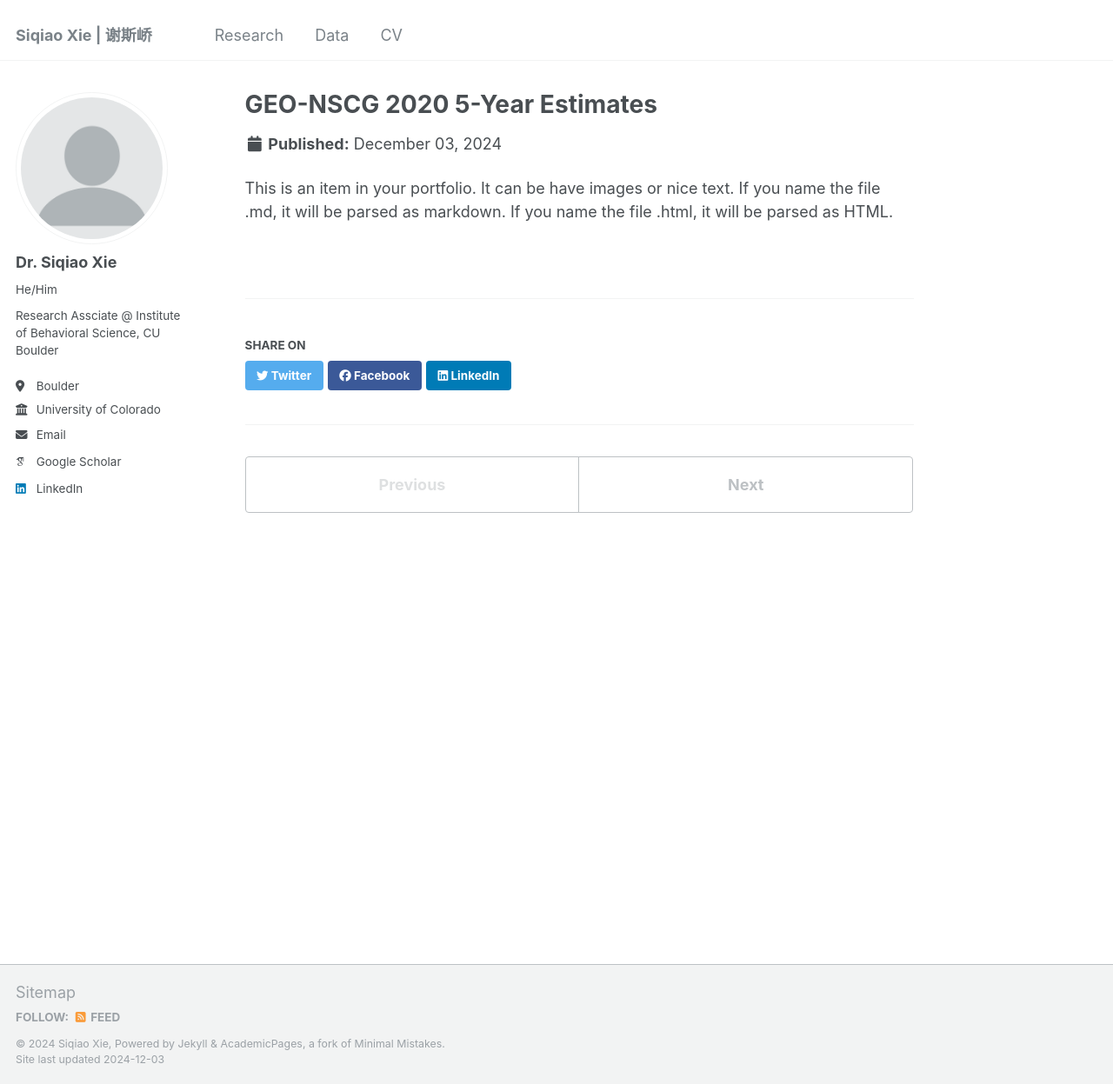
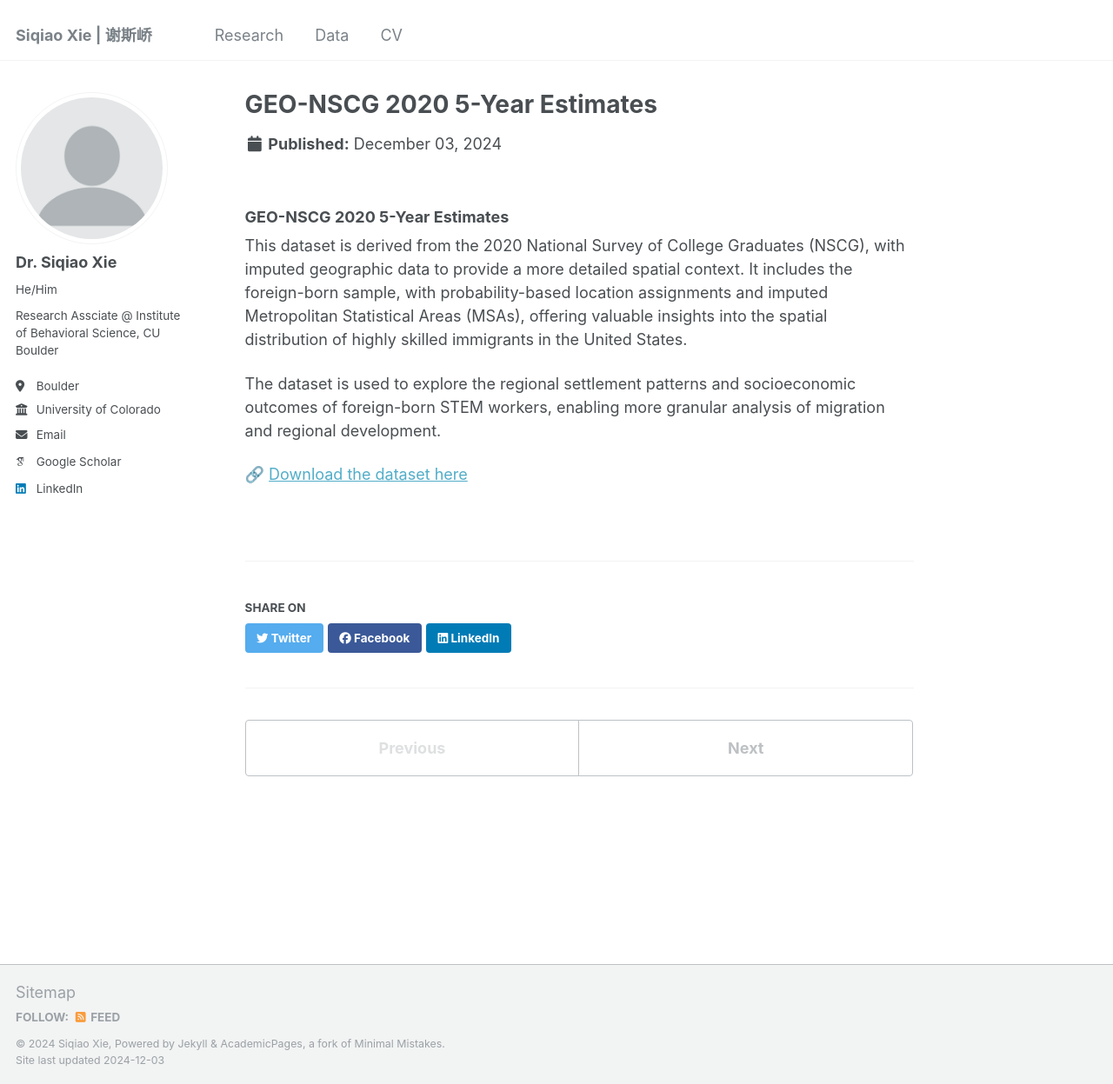
Before and after one commit to xiesiqiao/xiesiqiao.github.io, a Jekyll site: the page built from _portfolio/portfolio-1.md, in a window 1280 px wide and 1247 px high. Shown: the whole window at 87% size. Built offline with Jekyll 4.4.1, drawn with Linux system fonts in a browser that asks for light colours; some web fonts are replaced.

Commit message:
Update portfolio-1.md

```diff
--- a/_portfolio/portfolio-1.md
+++ b/_portfolio/portfolio-1.md
@@ -4,4 +4,10 @@ excerpt: "Foreign-born sample in the NSCG 2020 5-Year Estimates, with location p
 collection: portfolio
 ---
 
-This is an item in your portfolio. It can be have images or nice text. If you name the file .md, it will be parsed as markdown. If you name the file .html, it will be parsed as HTML.
+### GEO-NSCG 2020 5-Year Estimates
+
+This dataset is derived from the 2020 National Survey of College Graduates (NSCG), with imputed geographic data to provide a more detailed spatial context. It includes the foreign-born sample, with probability-based location assignments and imputed Metropolitan Statistical Areas (MSAs), offering valuable insights into the spatial distribution of highly skilled immigrants in the United States.
+
+The dataset is used to explore the regional settlement patterns and socioeconomic outcomes of foreign-born STEM workers, enabling more granular analysis of migration and regional development.
+
+🔗 [Download the dataset here](https://www.dropbox.com/scl/fo/qi8mlt4yiy0zwqe8rju3u/AJqx3O3Dy_tLNUBSQCiXhJI?rlkey=vuk6iui0j6aymhnf3ixb0vkbm&dl=0)
```
